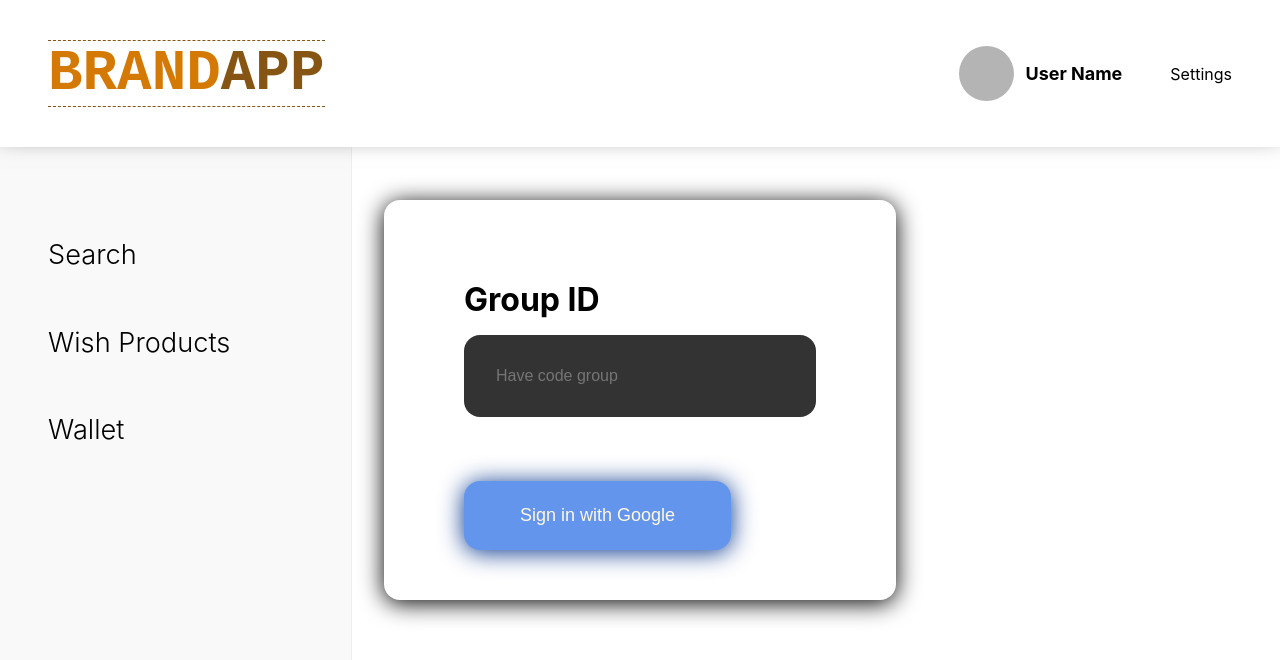
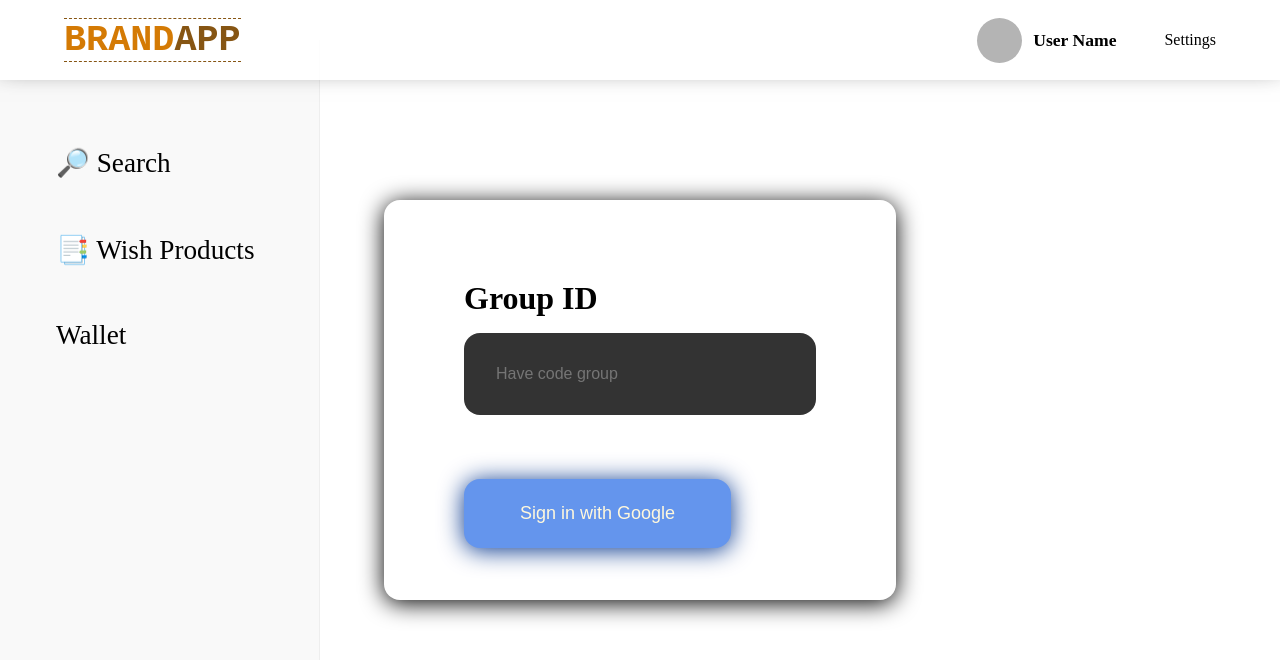
Before and after one commit to HMhugomeireles/-daughter-desired-product-app, a Next.js app in the folder frontend/: page / in a window 1280 px wide. Shown: the top 660 px of the page. Built offline with nearby package versions, Linux system fonts and the light colour scheme.

Commit message:
create and update layout container and ui

```diff
--- a/frontend/components/container/layout/index.js
+++ b/frontend/components/container/layout/index.js
@@ -1,15 +1,16 @@
 import TopNavigation from '../TopNavigation'
 import SideNavigation from '../SideNavigation'
 import Content from '../Content'
+import LayoutUI from '../../ui/layout'
 
 
 export default function Layout(props) {
 
     return (
-        <>
+        <LayoutUI>
             <TopNavigation />
             <SideNavigation />
             <Content>{ props.children }</Content>
-        </>
+        </LayoutUI>
     )
 }
--- a/frontend/components/ui/layout/Content/content.module.css
+++ b/frontend/components/ui/layout/Content/content.module.css
@@ -1,4 +1,6 @@
 .container {
     position: relative;
-    left: 23rem;
+    padding: 8rem 4rem;
+    left: 20rem;
+    width: calc(100vw - 20rem);
 }
--- a/frontend/components/ui/layout/SideNavigation/index.js
+++ b/frontend/components/ui/layout/SideNavigation/index.js
@@ -1,3 +1,4 @@
+import Link from 'next/link'
 import sideStyles from './side.module.css'
 
 
@@ -5,9 +6,15 @@ export default function SideNavigationUI() {
     return (
         <nav className={sideStyles.navigation}>
 
-            <div>Search</div>
-            <div>Wish Products</div>
-            <div>Wallet</div>
+            <Link href="/dashboard/search">
+                <div>🔎 Search</div>
+            </Link>
+            <Link href="/dashboard/wishList">
+                <div>📑 Wish Products</div>
+            </Link>
+            <Link href="/">
+                <div>Wallet</div>
+            </Link>
 
         </nav>
     )
--- a/frontend/components/ui/layout/SideNavigation/side.module.css
+++ b/frontend/components/ui/layout/SideNavigation/side.module.css
@@ -1,7 +1,10 @@
 .navigation {
-    padding: 3rem 0;
-    height: 100vh;
-    width: 22rem;
+    padding: 4rem 0;
+
+    width: 20rem;
+    height: 95vh;
+    position: fixed;
+    top: 5vh;
 
     background: #f9f9f9;
 
@@ -18,10 +21,10 @@
     transition: 400ms cubic-bezier(0.075, 0.82, 0.165, 1);
     border-left: none;
     cursor: pointer;
+    border-left: 8px solid #d47a0400;
 }
 
 
 .navigation > div:hover {
     border-left: 8px solid #d47a04;
-
 }
--- a/frontend/components/ui/layout/TopNavigation/top.module.css
+++ b/frontend/components/ui/layout/TopNavigation/top.module.css
@@ -1,19 +1,23 @@
 .header {
-    padding: 2.5rem 3rem;
+    height: 5rem;
+    padding: 2rem 4rem;
 
     display: flex;
     align-items: center;
     justify-content: space-between;
 
+    position: fixed;
+    width: 100vw;
+
+    background-color: #ffffffdc;
     box-shadow: 0 -15px 25px #333;
-    position: relative;
 
     z-index: 99;
 }
 
 
 .logo {
-    font-size: 3.6rem;
+    font-size: 2.3rem;
     font-family: monospace;
     font-weight: bold;
     text-transform: uppercase;
@@ -37,15 +41,15 @@
 .avatar {
     margin: 0 .7rem;
     border-radius: 50%;
-    width: 55px;
-    height: 55px;
+    width: 45px;
+    height: 45px;
     background-color: #b4b4b4;
 }
 
 .username {
     font-weight: bold;
     margin: 0 3rem 0 0;
-    font-size: large;
+    font-size: 1.1rem;
 }
 
 .setting {
--- /dev/null
+++ b/frontend/components/ui/layout/index.js
@@ -0,0 +1,10 @@
+import layoutStyles from './layout.module.css'
+
+export default function LayoutUI(props) {
+
+    return (
+        <section className={layoutStyles.container}>
+            { props.children }
+        </section>
+    )
+}
--- /dev/null
+++ b/frontend/components/ui/layout/layout.module.css
@@ -0,0 +1,4 @@
+.container {
+    position: relative;
+    width: 100%;
+}
--- a/frontend/styles/globals.css
+++ b/frontend/styles/globals.css
@@ -1,5 +1,27 @@
 :root {
-  --color-background-page: #333;
+  --color-brown-light: #ffe9cc;
+  --color-brown-dark: #794400;
+
+  --color-blue-super-light: #f1f7ff;
+  --color-blue-light: #cce2fd;
+
+  --color-green-super-light: #f1fff2;
+  --color-green-super: #c1f3c4;
+
+  --color-grey-light: #fdfcfc;
+  --color-grey: ;
+
+  --color-white: #fff;
+  --color-dark: #333;
+
+
+  --color-primary: var(--color-blue-light);
+  --color-secondary: var(--color-green-super);
+
+  --color-background-page: var(--color-dark);
+
+  --font-brand: ;
+  --font-default: "Sans Serif";
 }
 
 
@@ -7,8 +29,9 @@ html,
 body {
   padding: 0;
   margin: 0;
-  font-family: -apple-system, BlinkMacSystemFont, Segoe UI, Roboto, Oxygen,
-    Ubuntu, Cantarell, Fira Sans, Droid Sans, Helvetica Neue, sans-serif;
+  font-family: var(--font-default);
+
+  overflow-x: hidden;
 }
 
 a {
@@ -19,3 +42,12 @@ a {
 * {
   box-sizing: border-box;
 }
+
+h1, h2, h3, h4, h5, h6, p, ul, li {
+  margin: 0;
+  padding: 0;
+}
+
+ul {
+  list-style: none;
+}
```
